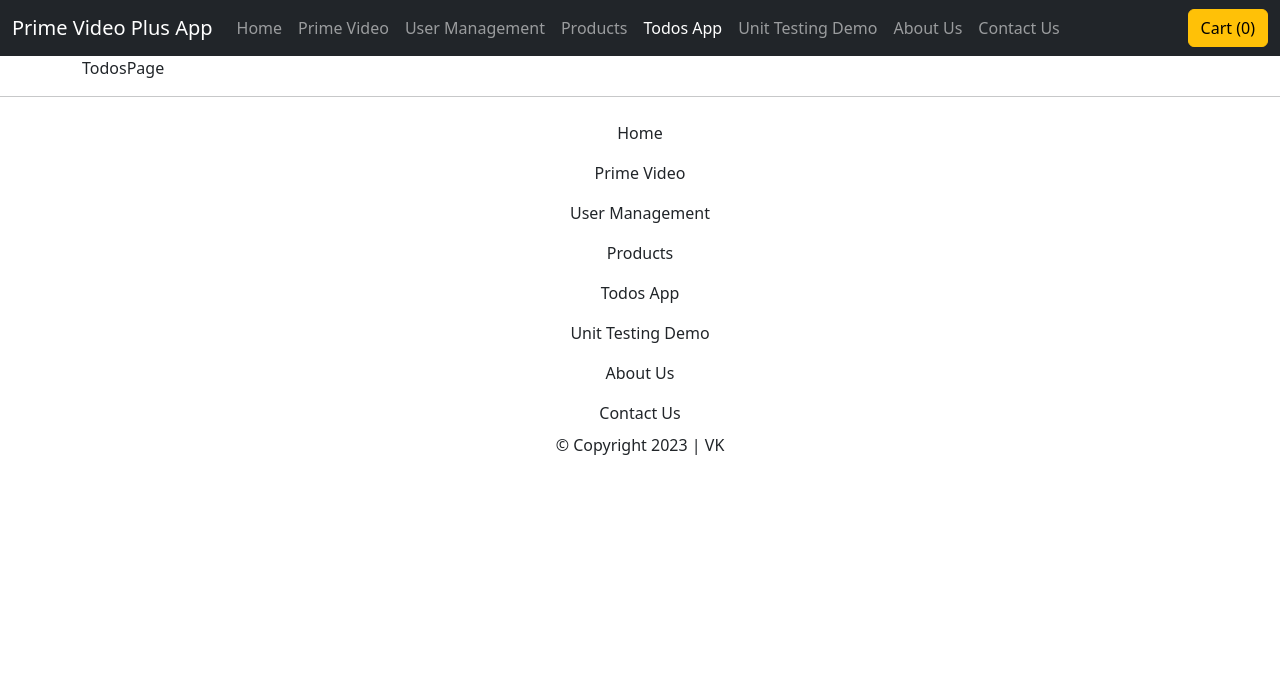
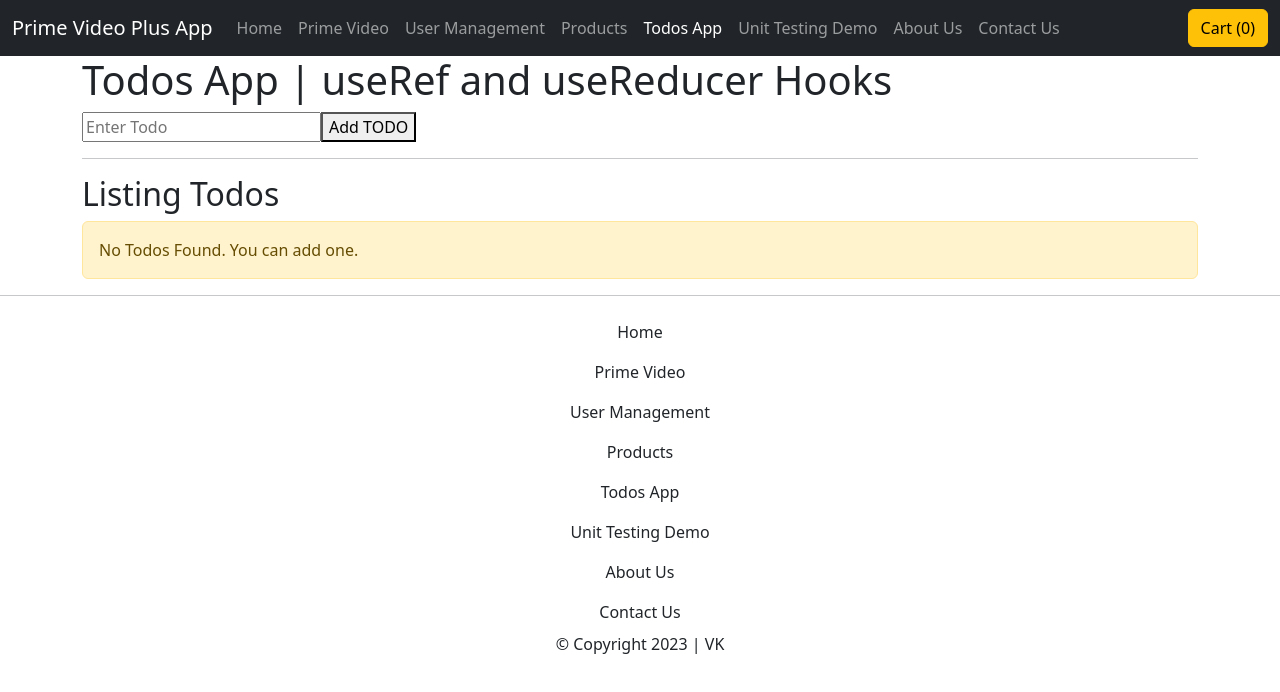
Before and after one commit to ikiviki/prime-video-plus-react, a React (Create React App) app: page /todos in a window 1280 px wide. Shown: the top 692 px of the page. Built offline with nearby package versions, Linux system fonts and the light colour scheme.

Commit message:
useRef and useReducer Hooks [EOD12]
Todos App

```diff
--- a/src/pages/TodosPage/TodosPage.js
+++ b/src/pages/TodosPage/TodosPage.js
@@ -1,12 +1,63 @@
 import { Helmet } from "react-helmet-async";
+import { useEffect, useReducer, useRef } from "react";
+import todoReducer from "../../reducers/todoReducer";
 
 const TodosPage = () => {
+  // Uncontrolled Component.
+  // useRef if good for couple of components only.
+  const todoInputRef = useRef();
+
+  const [todoState, todoDispatch] = useReducer(todoReducer);
+  // console.log(todoState); // Undefined initially.
+  // console.log(todoDispatch); // A fn.
+
+  useEffect(() => {
+    // Loading the todos after initial rendering.
+    todoDispatch({
+      type: "LIST_TODOS",
+    });
+  }, []);
+
+  const handleAddTodo = () => {
+    const todoItem = {
+      id: new Date().toISOString(),
+      title: todoInputRef.current.value,
+      isCompleted: false,
+    };
+    // console.log(todoItem); // Should be added into array of todos.
+
+    // Dispatching an action to add Todo.
+    todoDispatch({
+      type: "ADD_TODO",
+      payload: todoItem,
+    });
+  };
+
   return (
     <div>
       <Helmet>
         <title>Todos</title>
       </Helmet>
-      TodosPage
+
+      <h1>Todos App | useRef and useReducer Hooks</h1>
+      <input type="text" placeholder="Enter Todo" ref={todoInputRef} />
+      <button onClick={handleAddTodo}>Add TODO</button>
+      <hr />
+
+      <div>
+        <h2>Listing Todos</h2>
+        {todoState?.length === 0 && (
+          <div className="alert alert-warning">
+            No Todos Found. You can add one.
+          </div>
+        )}
+
+        <ul>
+          {todoState?.map((todo) => {
+            return <li key={todo.id}>{todo.title}</li>;
+          })}
+        </ul>
+      </div>
     </div>
   );
 };
--- /dev/null
+++ b/src/reducers/todoReducer.js
@@ -0,0 +1,31 @@
+/**
+ * Reducer
+ * ========
+ * A function that takes in state and action as params.
+ * It must return state.
+ * Action is an object. it must have type property and an optional payload property.
+ * Action types are the possible actions that will occur in the feature.
+ * Example action types are 'ADD_TODO' and 'LIST_TODOS', 'EDIT_TODO', 'DELETE_TODO'.
+ * Action can also have payload property.
+ * The reducer function will never be called directly from component.
+ * There's only one way to call the reducer fn.. THE component must dispatch an action.
+ *
+ */
+
+const todoReducer = (state = [], action) => {
+  // console.log(`action: ${act}`);
+  // console.log(`state: ${state}`); // state logic - array of object for maintaining list of todos.
+
+  switch (action.type) {
+    case "LIST_TODOS":
+      return state;
+
+    case "ADD_TODO":
+      return [...state, action.payload];
+
+    default:
+      return state;
+  }
+};
+
+export default todoReducer;
```
